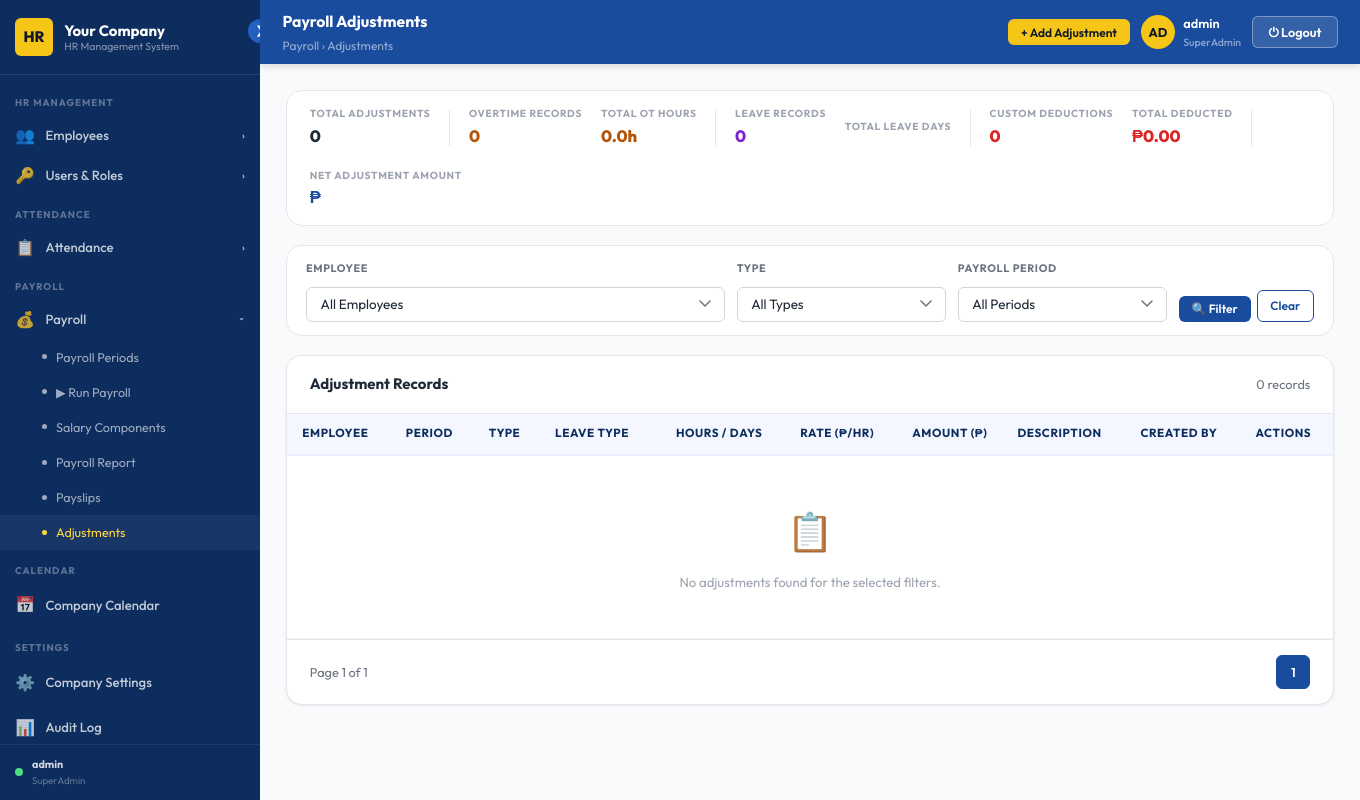
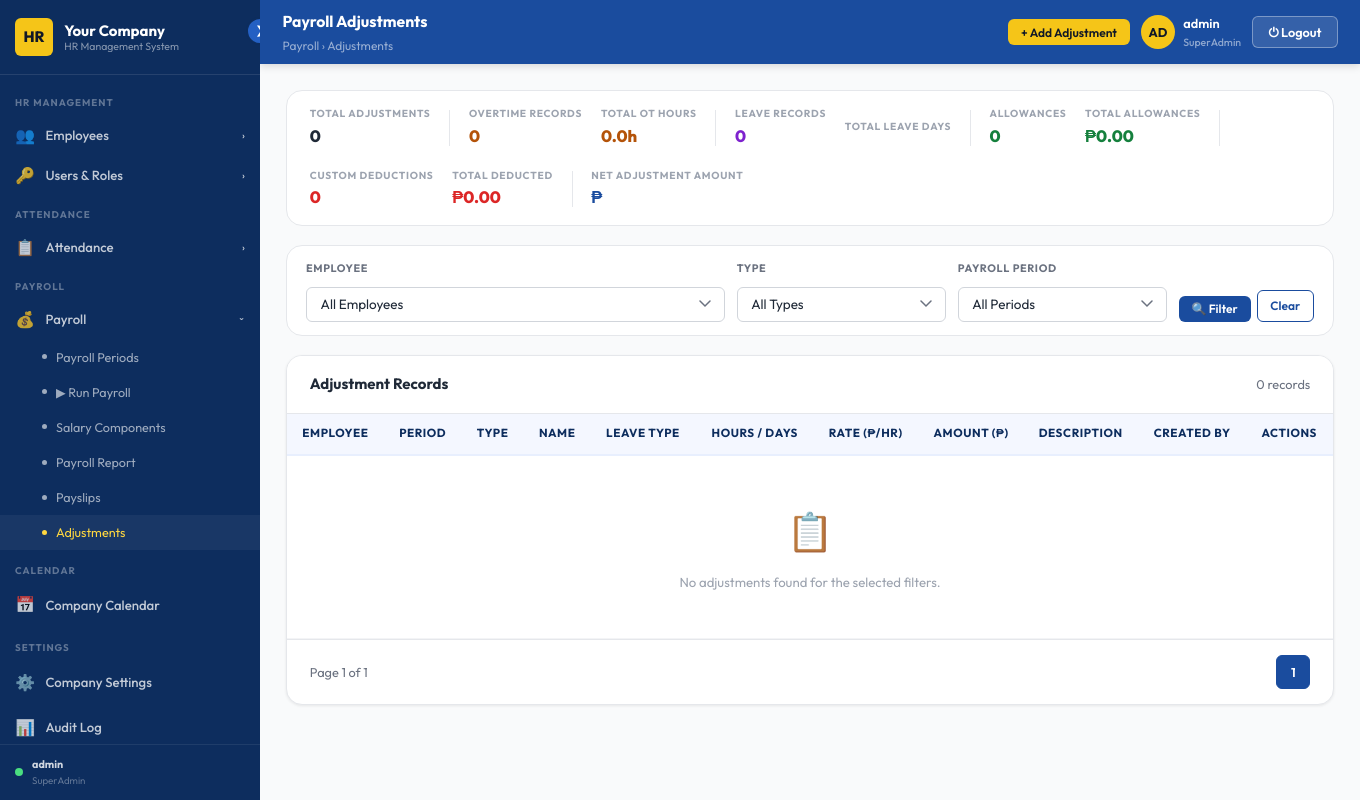
Before and after one commit to KurtZapata/Human-Resource-Management-System, a Django app: page /payroll/adjustments/ in a window 1360 px wide. Run offline with Django 5.2, Linux system fonts and the light colour scheme; a user stored in the database is signed in; data comes from the database, SQL or seed files in the repository; both versions use the stored data as it was after the commit; data that the repository does not hold is empty.

Commit message:
Allowance - Payroll Adjustment Added
Allowance + Description made

```diff
--- a/payroll/views.py
+++ b/payroll/views.py
@@ -477,6 +477,9 @@ def adjustments_view(request):
             adj_type    = request.POST.get('type', 'overtime')
             hours       = Decimal(request.POST.get('hours', '0') or '0')
             description = request.POST.get('description', '').strip()
+            # NEW: user-given label for allowance / deduction adjustments,
+            # e.g. "Transportation Allowance", "Signing Bonus", "Uniform Fee".
+            adj_name    = request.POST.get('name', '').strip()
             leave_type_id = request.POST.get('leave_type_id') or None
 
             # ── Compute amount based on type ────────────────────────────────
@@ -490,8 +493,17 @@ def adjustments_view(request):
                 rate_used = rate
 
             elif adj_type == 'deduction':
-                # NEW: flat custom deduction -- always a positive number,
+                # flat custom deduction -- always a positive number,
                 # always subtracted. No hours/rate involved.
+                amount    = abs(Decimal(request.POST.get('amount', '0') or '0'))
+                rate_used = Decimal('0')
+                hours     = Decimal('0')
+                leave_type_id = None  # not applicable
+
+            elif adj_type == 'allowance':
+                # NEW: flat, freely-named addition to salary -- always a
+                # positive number, always added. No hours/rate involved.
+                # The admin names it themselves (e.g. "Meal Allowance").
                 amount    = abs(Decimal(request.POST.get('amount', '0') or '0'))
                 rate_used = Decimal('0')
                 hours     = Decimal('0')
@@ -503,6 +515,11 @@ def adjustments_view(request):
                 amount    = Decimal(request.POST.get('amount', '0') or '0')
                 rate_used = Decimal('0')
 
+            # Allowance/deduction are the only types with a free-form name;
+            # clear it for the other types so stale names don't linger.
+            if adj_type not in ('allowance', 'deduction'):
+                adj_name = ''
+
             emp_obj = Employee.objects.get(pk=emp_id)
 
             if action == 'create':
@@ -510,6 +527,7 @@ def adjustments_view(request):
                     employee_id       = emp_id,
                     payroll_period_id = period_id,
                     type              = adj_type,
+                    name              = adj_name,
                     hours             = hours,
                     rate              = rate_used,
                     amount            = amount,
@@ -533,6 +551,7 @@ def adjustments_view(request):
                 adj.employee_id       = emp_id
                 adj.payroll_period_id = period_id
                 adj.type              = adj_type
+                adj.name              = adj_name
                 adj.hours             = hours
                 adj.rate              = rate_used
                 adj.amount            = amount
@@ -589,16 +608,19 @@ def adjustments_view(request):
 
     ot_qs   = qs.filter(type='overtime')
     leave_qs= qs.filter(type='leave')
-    ded_qs  = qs.filter(type='deduction')   # NEW
+    ded_qs  = qs.filter(type='deduction')    # NEW
+    allow_qs= qs.filter(type='allowance')    # NEW
 
     summary = {
         'overtime_count':     ot_qs.count(),
         'leave_count':        leave_qs.count(),
         'deduction_count':    ded_qs.count(),                                                   # NEW
+        'allowance_count':    allow_qs.count(),                                                 # NEW
         'total_ot_hours':     float(ot_qs.aggregate(t=Sum('hours'))['t'] or 0),
         'total_ot_amount':    float(sum(a.computed_amount for a in adj_list if a.type == 'overtime')),
         'total_leave_amount': float(sum(a.computed_amount for a in adj_list if a.type == 'leave')),
         'total_deduction_amount': float(sum(a.computed_amount for a in adj_list if a.type == 'deduction')),  # NEW
+        'total_allowance_amount': float(sum(a.computed_amount for a in adj_list if a.type == 'allowance')),  # NEW
     }
 
     from django.core.paginator import Paginator
@@ -704,6 +726,12 @@ def compute_employee_payroll(employee, period, components, request_user=None):
     total_leave_adj   = sum(
         Decimal(str(adj.amount)) for adj in leave_adjustments
     )
+
+    # NEW: freely-named, always-added adjustments (allowances, bonuses, etc.)
+    allowance_adjustments = adj_qs.filter(type='allowance')
+
+    # NEW: flat, always-subtracted adjustments (cash advances, etc.)
+    deduction_adjustments = adj_qs.filter(type='deduction')
 
     vars_ctx = {
         'basic_pay':     float(basic_pay),
@@ -819,6 +847,35 @@ def compute_employee_payroll(employee, period, components, request_user=None):
                 'type':         'deduction',
                 'description':  adj.description or f'Unpaid {leave_type_name}',
             })
+
+    # NEW: Allowances — flat ₱ amount, always added, freely named by the
+    # admin (e.g. "Transportation Allowance", "Meal Allowance", "Bonus").
+    for adj in allowance_adjustments:
+        add_amount = abs(Decimal(str(adj.amount)))
+        running    += add_amount
+        total_earn += add_amount
+        breakdown.append({
+            'component_id': None,
+            'name':         adj.display_name(),
+            'operator':     '+',
+            'amount':       float(add_amount),
+            'type':         'earning',
+            'description':  adj.description or adj.display_name(),
+        })
+
+    # NEW: Custom deductions — flat ₱ amount, always subtracted.
+    for adj in deduction_adjustments:
+        deduct = abs(Decimal(str(adj.amount)))
+        running      -= deduct
+        total_deduct += deduct
+        breakdown.append({
+            'component_id': None,
+            'name':         adj.display_name(),
+            'operator':     '-',
+            'amount':       float(deduct),
+            'type':         'deduction',
+            'description':  adj.description or adj.display_name(),
+        })
 
     net_pay = running.quantize(Decimal('0.01'), ROUND_HALF_UP)
 
--- a/templates/hrms/adjustments.html
+++ b/templates/hrms/adjustments.html
@@ -28,6 +28,7 @@
   .type-pill.leave    { background: #F3E8FF; color: #7E22CE; }
   /* Add to the existing .type-pill CSS rules */
   .type-pill.deduction { background: #FEE2E2; color: #B91C1C; }
+  .type-pill.allowance { background: #DCFCE7; color: #15803D; }
 
   .emp-cell { display: flex; align-items: center; gap: .6rem; }
   .emp-av-sm {
@@ -80,6 +81,15 @@
   </div>
   <div style="width:1px;height:36px;background:var(--gray-200);"></div>
   <div class="adj-total-item">
+    <span class="label">Allowances</span>
+    <span class="val" style="color:#15803D;">{{ summary.allowance_count }}</span>
+  </div>
+  <div class="adj-total-item">
+    <span class="label">Total Allowances</span>
+    <span class="val" style="color:#15803D;">₱{{ summary.total_allowance_amount|floatformat:"2" }}</span>
+  </div>
+  <div style="width:1px;height:36px;background:var(--gray-200);"></div>
+  <div class="adj-total-item">
     <span class="label">Custom Deductions</span>
     <span class="val" style="color:#DC2626;">{{ summary.deduction_count }}</span>
   </div>
@@ -113,6 +123,7 @@
         <option value="">All Types</option>
         <option value="overtime" {% if request.GET.type == 'overtime' %}selected{% endif %}>Overtime</option>
         <option value="leave"    {% if request.GET.type == 'leave' %}selected{% endif %}>Leave</option>
+        <option value="allowance" {% if request.GET.type == 'allowance' %}selected{% endif %}>Allowance</option>
         <option value="deduction" {% if request.GET.type == 'deduction' %}selected{% endif %}>Custom Deduction</option>
       </select>
     </div>
@@ -146,6 +157,7 @@
           <th>Employee</th>
           <th>Period</th>
           <th>Type</th>
+          <th>Name</th>
           <th>Leave Type</th>
           <th style="text-align:right;">Hours / Days</th>
           <th style="text-align:right;">Rate (₱/hr)</th>
@@ -174,8 +186,14 @@
             <span class="type-pill {{ adj.type }}">
               {% if adj.type == 'overtime' %}⏰ Overtime
               {% elif adj.type == 'leave' %}🏖 Leave
+              {% elif adj.type == 'allowance' %}➕ Allowance
               {% else %}💸 Deduction{% endif %}
             </span>
+          </td>
+          <td style="font-size:.82rem;font-weight:600;">
+            {% if adj.type == 'allowance' or adj.type == 'deduction' %}
+              {{ adj.display_name }}
+            {% else %}—{% endif %}
           </td>
           <td>
             {% if adj.leave_type_id %}
@@ -200,7 +218,7 @@
           <td>
             <div style="display:flex;gap:.3rem;">
               <button class="btn btn-outline btn-sm btn-icon"
-                      onclick="editAdj({{ adj.id }}, '{{ adj.type }}', {{ adj.employee_id }}, {{ adj.payroll_period_id }}, {{ adj.hours }}, {{ adj.rate }}, {{ adj.amount }}, '{{ adj.description|escapejs }}', {{ adj.leave_type_id|default:'null' }})">
+                      onclick="editAdj({{ adj.id }}, '{{ adj.type }}', {{ adj.employee_id }}, {{ adj.payroll_period_id }}, {{ adj.hours }}, {{ adj.rate }}, {{ adj.amount }}, '{{ adj.description|escapejs }}', {{ adj.leave_type_id|default:'null' }}, '{{ adj.name|escapejs }}')">
                 ✏
               </button>
               <button class="btn btn-danger btn-sm btn-icon"
@@ -210,7 +228,7 @@
         </tr>
         {% empty %}
         <tr>
-          <td colspan="10" style="text-align:center;padding:3rem;color:var(--gray-400);">
+          <td colspan="11" style="text-align:center;padding:3rem;color:var(--gray-400);">
             <div style="font-size:2.5rem;margin-bottom:.75rem;">📋</div>
             No adjustments found for the selected filters.
           </td>
@@ -286,6 +304,7 @@
             <select name="type" id="adj-type" class="form-control" required onchange="onAdjTypeChange()">
               <option value="overtime">⏰ Overtime</option>
               <option value="leave">🏖 Leave</option>
+              <option value="allowance">➕ Allowance</option>
               <option value="deduction">💸 Custom Deduction</option>
             </select>
           </div>
@@ -300,6 +319,29 @@
               </option>
               {% endfor %}
             </select>
+          </div>
+
+          <div class="form-group" id="name-wrap" style="display:none;grid-column:1/-1;">
+            <label class="form-label">
+              Name <span style="color:var(--danger)">*</span>
+              <span style="font-size:.72rem;color:var(--gray-400);font-weight:400;">
+                Your own label for this item — e.g. "Transportation Allowance", "Meal Allowance",
+                "13th Month Advance", "Uniform Cost"
+              </span>
+            </label>
+            <input type="text" name="name" id="adj-name" class="form-control"
+                   maxlength="150" placeholder="e.g. Transportation Allowance">
+          </div>
+
+          <div class="form-group" id="allowance-wrap" style="display:none;grid-column:1/-1;">
+            <label class="form-label">
+              Allowance Amount (₱) <span style="color:var(--danger)">*</span>
+              <span style="font-size:.72rem;color:var(--gray-400);font-weight:400;">
+                Always added to net pay — e.g. transportation, meal, or clothing allowance, bonus
+              </span>
+            </label>
+            <input type="number" name="amount" id="adj-allowance-amount" class="form-control"
+                   step="0.01" min="0" placeholder="e.g. 1000.00">
           </div>
 
           <div class="form-group" id="hours-wrap">
@@ -375,21 +417,35 @@
 <script>
   function onAdjTypeChange() {
     const type = document.getElementById('adj-type').value;
-    const isOT   = type === 'overtime';
-    const isLeave= type === 'leave';
-    const isDed  = type === 'deduction';
+    const isOT    = type === 'overtime';
+    const isLeave = type === 'leave';
+    const isDed   = type === 'deduction';
+    const isAllow = type === 'allowance';
+    const needsName = isDed || isAllow;
 
     document.getElementById('leave-type-wrap').style.display = isLeave ? '' : 'none';
     document.getElementById('hours-wrap').style.display      = isOT    ? '' : 'none';
     document.getElementById('ot-rate-wrap').style.display     = isOT    ? '' : 'none';
     document.getElementById('deduction-wrap').style.display   = isDed   ? '' : 'none';
+    document.getElementById('allowance-wrap').style.display   = isAllow ? '' : 'none';
+
+    const nameWrap  = document.getElementById('name-wrap');
+    const nameField = document.getElementById('adj-name');
+    nameWrap.style.display = needsName ? '' : 'none';
+    nameField.required = needsName;
+    if (isDed) {
+      nameField.placeholder = 'e.g. Cash Advance Repayment';
+    } else if (isAllow) {
+      nameField.placeholder = 'e.g. Transportation Allowance';
+    }
 
     const amountField = document.getElementById('adj-amount');
     const amountHint   = document.getElementById('amount-hint');
     const amountNote    = document.getElementById('amount-note');
     // The main #adj-amount field is reused for OT (read-only/computed) and
-    // leave (manual, ±). For deduction we use a dedicated #adj-deduction-amount
-    // field instead, so OT/leave behavior below is unchanged.
+    // leave (manual, ±). For deduction / allowance we use dedicated
+    // #adj-deduction-amount / #adj-allowance-amount fields instead, so
+    // OT/leave behavior below is unchanged.
 
     if (isOT) {
       amountField.readOnly = true;
@@ -408,21 +464,24 @@
       amountNote.innerHTML =
         '<span style="color:var(--blue-700);">Positive (+) = leave pay added to salary. ' +
         'Negative (−) = deduction from salary (e.g. -800 for unpaid leave).</span>';
-    } else if (isDed) {
-      // Hide the shared amount field entirely; the dedicated deduction field is used instead
+    } else if (isDed || isAllow) {
+      // Hide the shared amount field entirely; the dedicated field is used instead
       amountField.style.display = 'none';
       amountHint.textContent = '';
       amountNote.innerHTML = '';
     }
   }
 
-  // Also update the form submit / editAdj() to copy #adj-deduction-amount
-  // into the submitted 'amount' field when type === 'deduction':
+  // Also update the form submit / editAdj() to copy #adj-deduction-amount or
+  // #adj-allowance-amount into the submitted 'amount' field:
   function syncDeductionAmountBeforeSubmit() {
     const type = document.getElementById('adj-type').value;
     if (type === 'deduction') {
       document.getElementById('adj-amount').value =
         document.getElementById('adj-deduction-amount').value;
+    } else if (type === 'allowance') {
+      document.getElementById('adj-amount').value =
+        document.getElementById('adj-allowance-amount').value;
     }
   }
 
@@ -459,7 +518,7 @@
     document.getElementById('adj-amount').value = amount;
   }
 
-  function editAdj(id, type, empId, periodId, hours, rate, amount, desc, leaveTypeId) {
+  function editAdj(id, type, empId, periodId, hours, rate, amount, desc, leaveTypeId, name) {
     document.getElementById('adj-modal-title').textContent = 'Edit Adjustment';
 
     document.getElementById('adj-action').value = 'update';
@@ -471,7 +530,9 @@
 
     document.getElementById('adj-hours').value = hours;
     document.getElementById('adj-amount').value = amount;
-    document.getElementById('adj-deduction-amount').value  = amount;   // NEW
+    document.getElementById('adj-deduction-amount').value  = amount;   // mirrored for deduction
+    document.getElementById('adj-allowance-amount').value  = amount;   // NEW — mirrored for allowance
+    document.getElementById('adj-name').value = name || '';            // NEW
     document.getElementById('adj-desc').value = desc;
 
     if (leaveTypeId) {
```
Also changed, not shown: payroll/engine.py (+22 -4 lines), payroll/models.py (+29 -1 lines), db.sqlite3, payroll/migrations/0004_adjustment_name_alter_adjustment_type.py (added).
